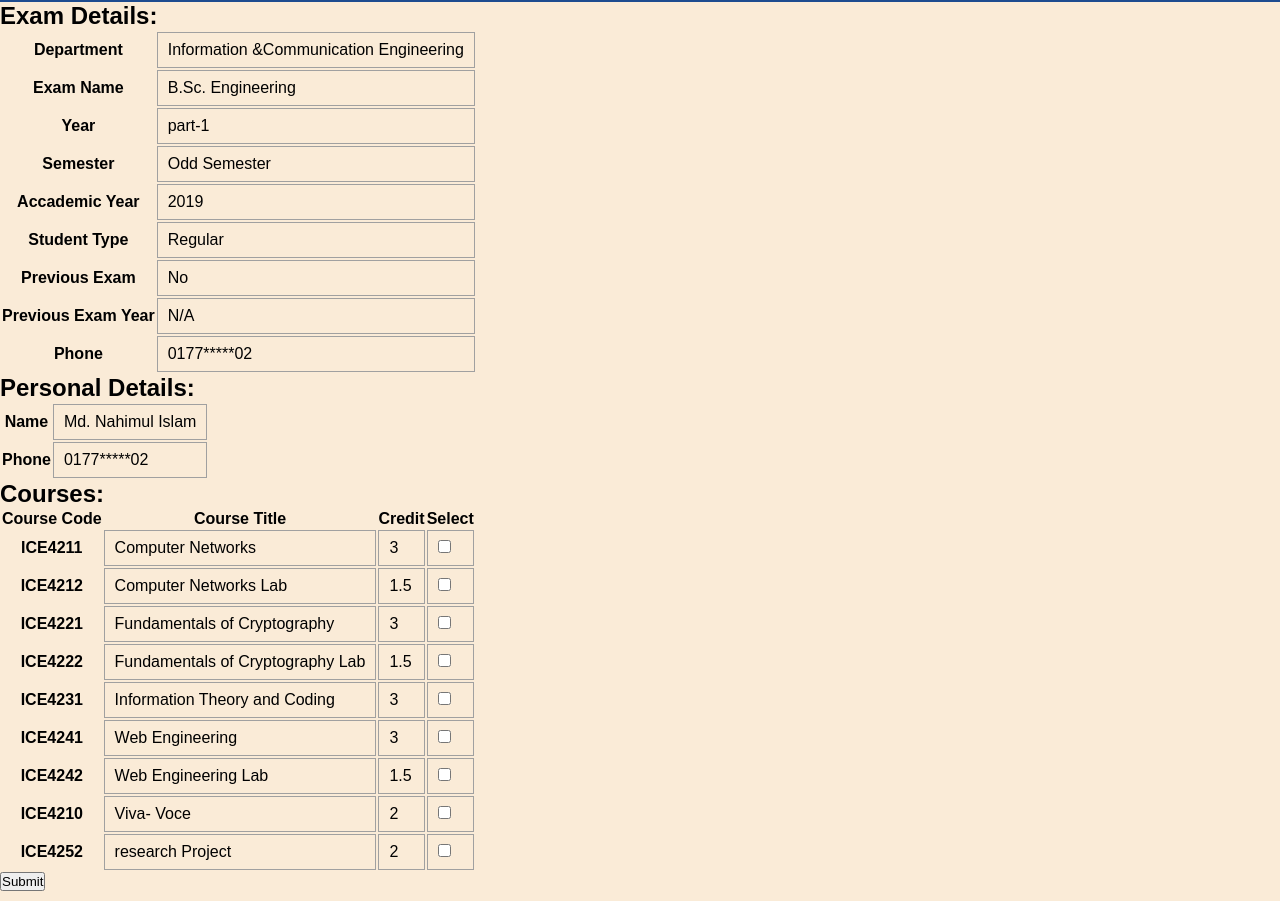
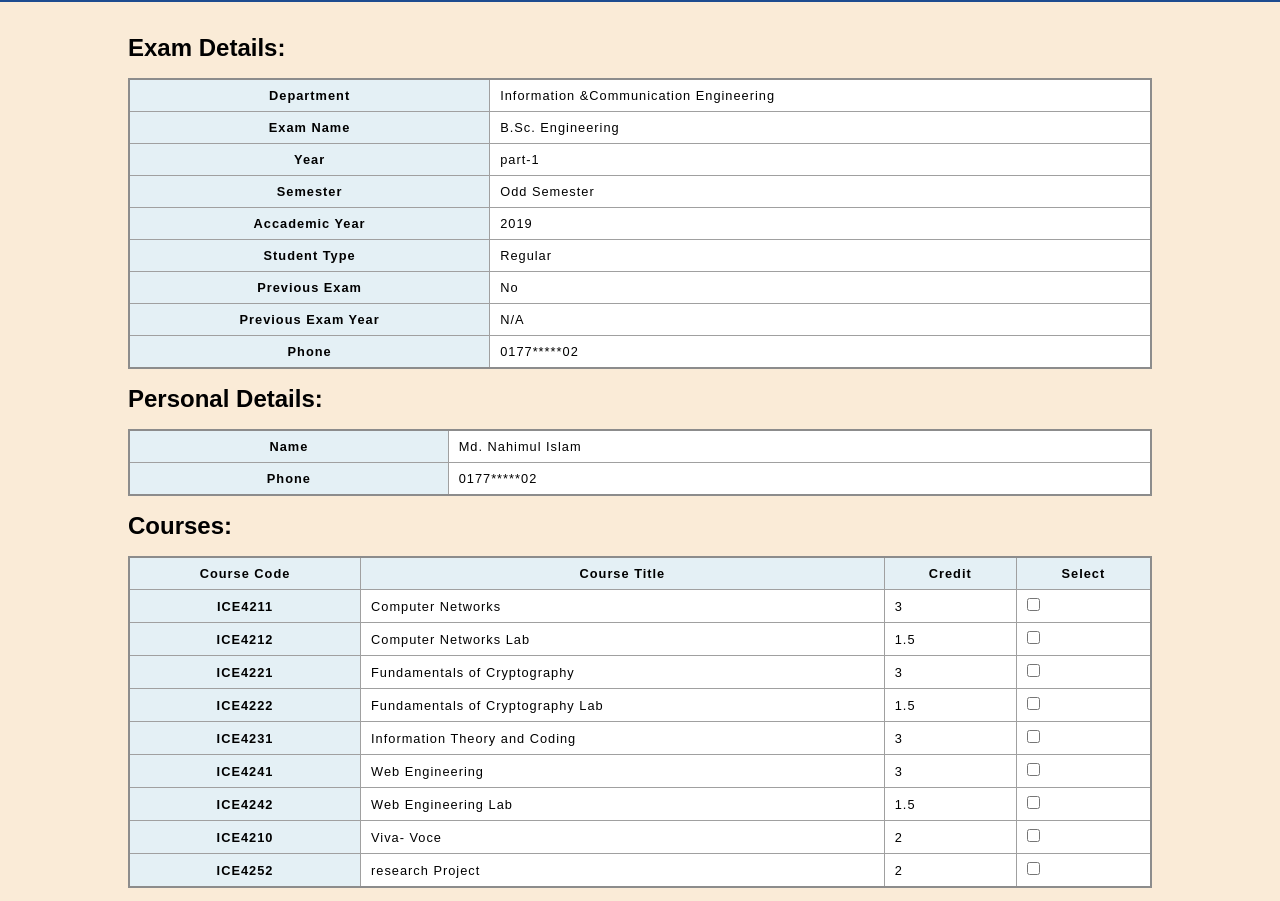
Before and after one commit to nahimul/Web-Engineering-Lab-Project-G3, a plain HTML site: page form.html in a window 1280 px wide. Shown: the part 46-947 px from the top of the page. Drawn offline with Linux system fonts and the light colour scheme.

Commit message:
Add CSS at form fill up page

```diff
--- a/form.html
+++ b/form.html
@@ -6,6 +6,7 @@
     <meta name="viewport" content="width=device-width, initial-scale=1.0">
     <title>Registration Process</title>
     <link rel="stylesheet" href="style.css" />
+    <link rel="stylesheet" href="styleform.css" />
     <link rel="stylesheet" href="https://cdnjs.cloudflare.com/ajax/libs/font-awesome/6.5.2/css/all.min.css"
         integrity="sha512-SnH5WK+bZxgPHs44uWIX+LLJAJ9/2PkPKZ5QiAj6Ta86w+fsb2TkcmfRyVX3pBnMFcV7oQPJkl9QevSCWr3W6A=="
         crossorigin="anonymous" referrerpolicy="no-referrer" />
--- a/style.css
+++ b/style.css
@@ -78,7 +78,7 @@ html,body{
     justify-content: center;
     color:white;
 }
-form input{
+.registration-form form input{
     width:100%;
     border-radius:.25rem;
     border: 1px solid lightgray;
@@ -102,7 +102,7 @@ form input{
 }
 
 
-form #bt1{
+.registration-form form #bt1{
     margin :2rem auto 0;
     background-color: green;
     border-radius: .25rem;
--- a/styleform.css
+++ b/styleform.css
@@ -10,6 +10,12 @@
     border:1px solid gray;
     border-radius: .75rem;
 }
+
+.fill-up tbody #bt1{
+     padding: .25rem;
+     height:2rem;
+}
+
 .fill-up{
     color:white;
     display: flex;
@@ -18,6 +24,53 @@
 }
 
 .prev-form{
-    display: flex;
+    display:flex;
+    flex-direction: column;
+    justify-content: center;
+    width:80%;
+    margin:2rem auto;
+
+}
+
+/*For : form.html */
+
+.form-container {
+    display:flex;
+    flex-direction: column;
+    justify-content: center;
+    width:80%;
     margin:2rem auto;
 }
+
+.form-container button{
+    background-color: green;
+    color:white;
+    height:2.5rem;
+    width:15rem;
+    padding:.5rem;
+    font-size: 20px;
+    font-weight: 600;
+    border:1px solid gray;
+    border-radius: .75rem;
+
+}
+
+table {
+    border-collapse: collapse;
+    border: 2px solid rgb(140 140 140);
+    font-family: sans-serif;
+    font-size: 0.8rem;
+    letter-spacing: 1px;
+    width:100%;
+    margin:1rem 0;
+    background-color: white;
+  }
+
+th{
+    background-color: rgb(228 240 245);
+  }
+
+th, td {
+    border: 1px solid rgb(160 160 160);
+    padding: 8px 10px;
+  }
```
Also changed, not shown: form_fill_up.html (+5 -5 lines), form_fill_up_details.html (+1 -0 lines), view_form.html (+1 -0 lines).
